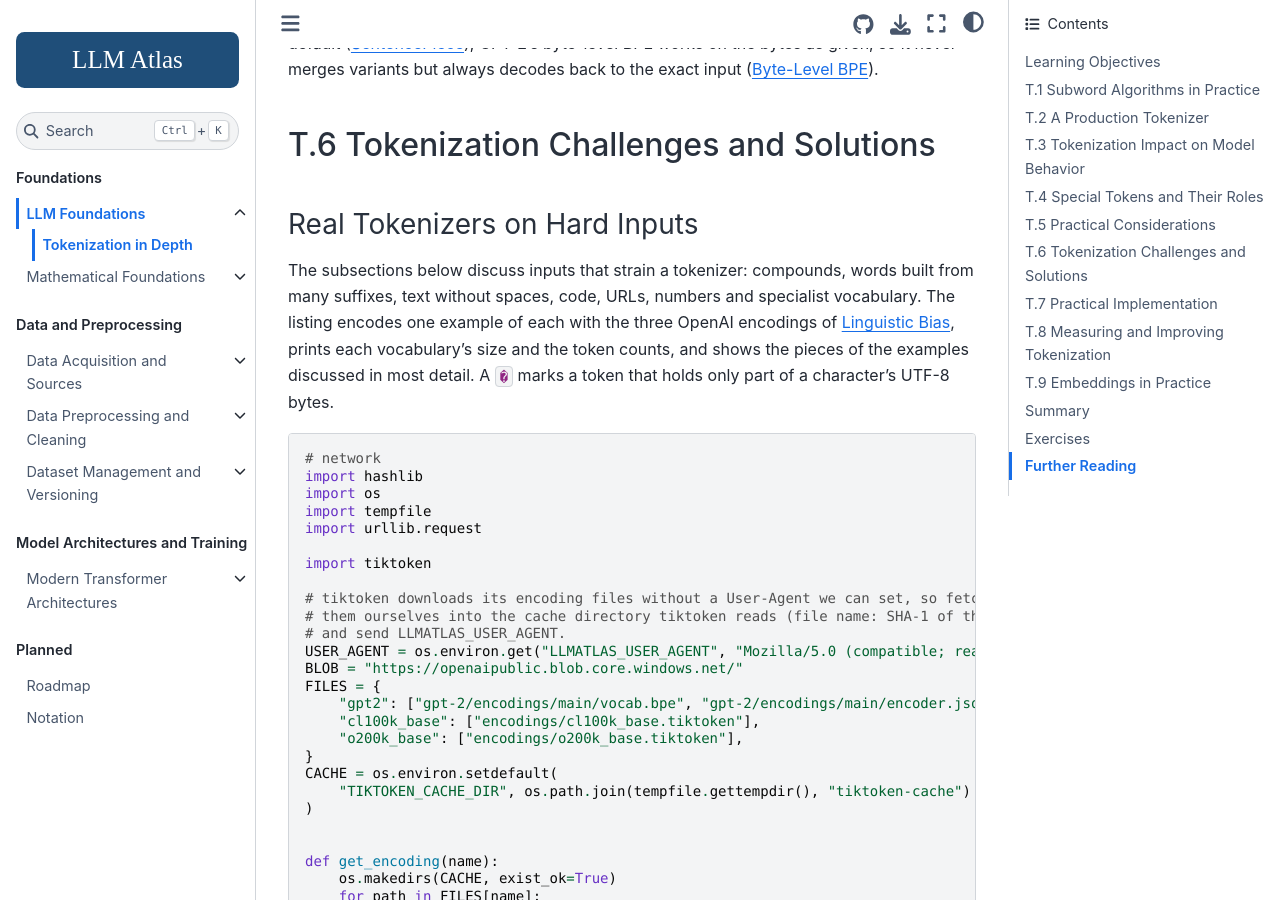
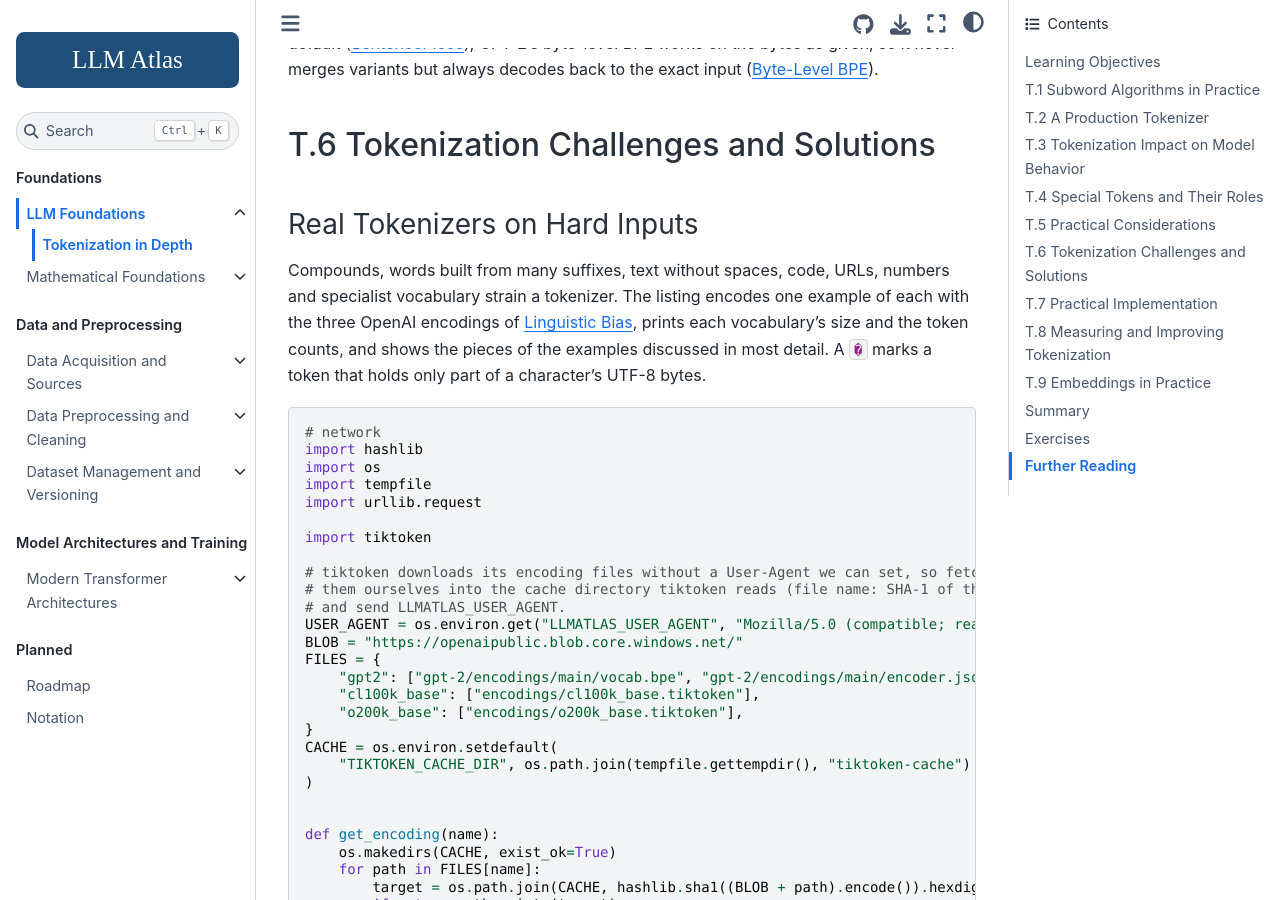
Before and after one commit to Beaker12/llmatlas, a Jupyter Book: the page built from chapters/01-foundations/tokenization-deep-dive.md, in a window 1280 px wide and 900 px high, scrolled down 18088 px. Built offline with Jupyter Book 1.0.4 settings and Sphinx 7.4.7 and the Sphinx Book theme 1.1.4, drawn with Linux system fonts in a browser that asks for light colours; pages that are not in the unit, such as notebooks, are missing from menus; cross-references to code outside the pages are shown as plain code.

Commit message:
Chapter 1 sweep: assert the BPE merges and T5 table size, correct the attention docstring in notebooks 1 and 2, repair bibliography titles, drop two announcing sentences

````diff
--- a/chapters/01-foundations/tokenization-deep-dive.md
+++ b/chapters/01-foundations/tokenization-deep-dive.md
@@ -696,7 +696,7 @@
 
 ### Real Tokenizers on Hard Inputs
 
-The subsections below discuss inputs that strain a tokenizer: compounds, words built from many suffixes, text without spaces, code, URLs, numbers and specialist vocabulary. The listing encodes one example of each with the three OpenAI encodings of {ref}`sec-tdd-linguistic-bias`, prints each vocabulary's size and the token counts, and shows the pieces of the examples discussed in most detail. A `�` marks a token that holds only part of a character's UTF-8 bytes.
+Compounds, words built from many suffixes, text without spaces, code, URLs, numbers and specialist vocabulary strain a tokenizer. The listing encodes one example of each with the three OpenAI encodings of {ref}`sec-tdd-linguistic-bias`, prints each vocabulary's size and the token counts, and shows the pieces of the examples discussed in most detail. A `�` marks a token that holds only part of a character's UTF-8 bytes.
 
 ```python
 # network
--- a/references.bib
+++ b/references.bib
@@ -1169,7 +1169,7 @@
 % ---------------------------------------------------------------------------
 
 @article{grattafiori2024llama,
-  title={The Llama 3 Herd of Models},
+  title={The {Llama} 3 Herd of Models},
   author={Grattafiori, Aaron and Dubey, Abhimanyu and Jauhri, Abhinav and Pandey, Abhinav and Kadian, Abhishek and Al-Dahle, Ahmad and Letman, Aiesha and Mathur, Akhil and Schelten, Alan and Vaughan, Alex and others},
   journal={arXiv preprint arXiv:2407.21783},
   year={2024},
````
Also changed, not shown: other parts of references.bib (+3 -4 lines), chapters/01-foundations/index.md (+1 -1 lines), 2 other files.
